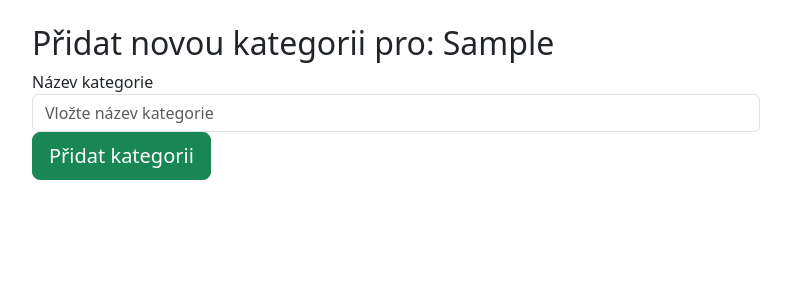
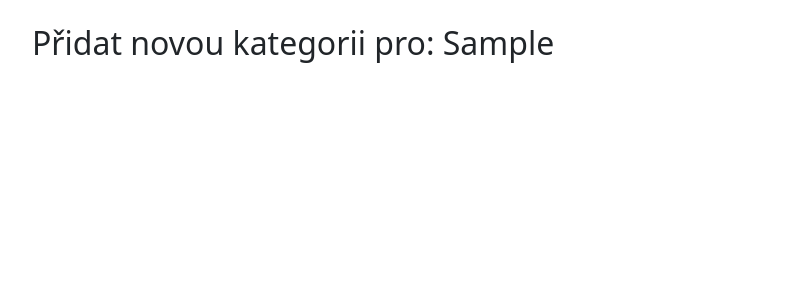
Before and after one commit to davidddDev/komponenty, a CodeIgniter 4 app: the page made by app/Views/kategorie.php in a window 1280 px wide. Shown: the top 300 px of the page, without its empty margins (62-853 px from the left). Run offline with PHP 8.4 and a stand-in for CodeIgniter, Linux system fonts and the light colour scheme; the template is opened without the code that fills it: most values are stand-ins (such as "Sample title", 1, 10 or a date in 2020); some libraries are stand-ins or nearby versions.

Commit message:
idk nevim nefunguje mi to vubec

```diff
--- a/app/Models/TypKomponent.php
+++ b/app/Models/TypKomponent.php
@@ -12,7 +12,7 @@ class TypKomponent extends Model
     protected $returnType       = 'object';
     protected $useSoftDeletes   = true;
     protected $protectFields    = false;
-    protected $allowedFields    = [];
+    protected $allowedFields    = ['idKomponent', 'typKomponent', 'url', 'created_at', 'updated_at', 'deleted_at'];
 
     protected bool $allowEmptyInserts = false;
     protected bool $updateOnlyChanged = true;
--- a/app/Views/kategorie.php
+++ b/app/Views/kategorie.php
@@ -2,20 +2,14 @@
 <?= $this->section('content') ?>
 
 <div class="container">
-    <h2 class="title">Přidat novou kategorii pro: <?= $typKomponent->typKomponent ?></h2>
-    <form method="post" action="<?= base_url('typ-komponent/' . $typKomponent->url . '/kategorie') ?>" class="form-horizontal">
-        <div class="form-group">
-            <label for="nazev" class="col-sm-2 control-label">Název kategorie</label>
-            <div class="col-sm-8">
-                <input type="text" name="nazev" placeholder="Vložte název kategorie" class="form-control" required>
-            </div>
-        </div>
-        <div class="form-group">
-            <div class="col-sm-12">
-                <button type="submit" class="btn btn-success btn-lg">Přidat kategorii</button>
-            </div>
-        </div>
-    </form>
+    <?php if ($typKomponent !== null) : ?>
+        <h2 class="title">Přidat novou kategorii pro: <?= $typKomponent->typKomponent ?></h2>
+        <form method="post" action="<?= base_url('typ-komponent/' . $typKomponent->url . '/kategorie') ?>" class="form-horizontal">
+            <!-- ... -->
+        </form>
+    <?php else : ?>
+        <h2 class="title">Typ komponentu nebyl nalezen.</h2>
+    <?php endif; ?>
 </div>
 
 <?= $this->endSection() ?>
```
